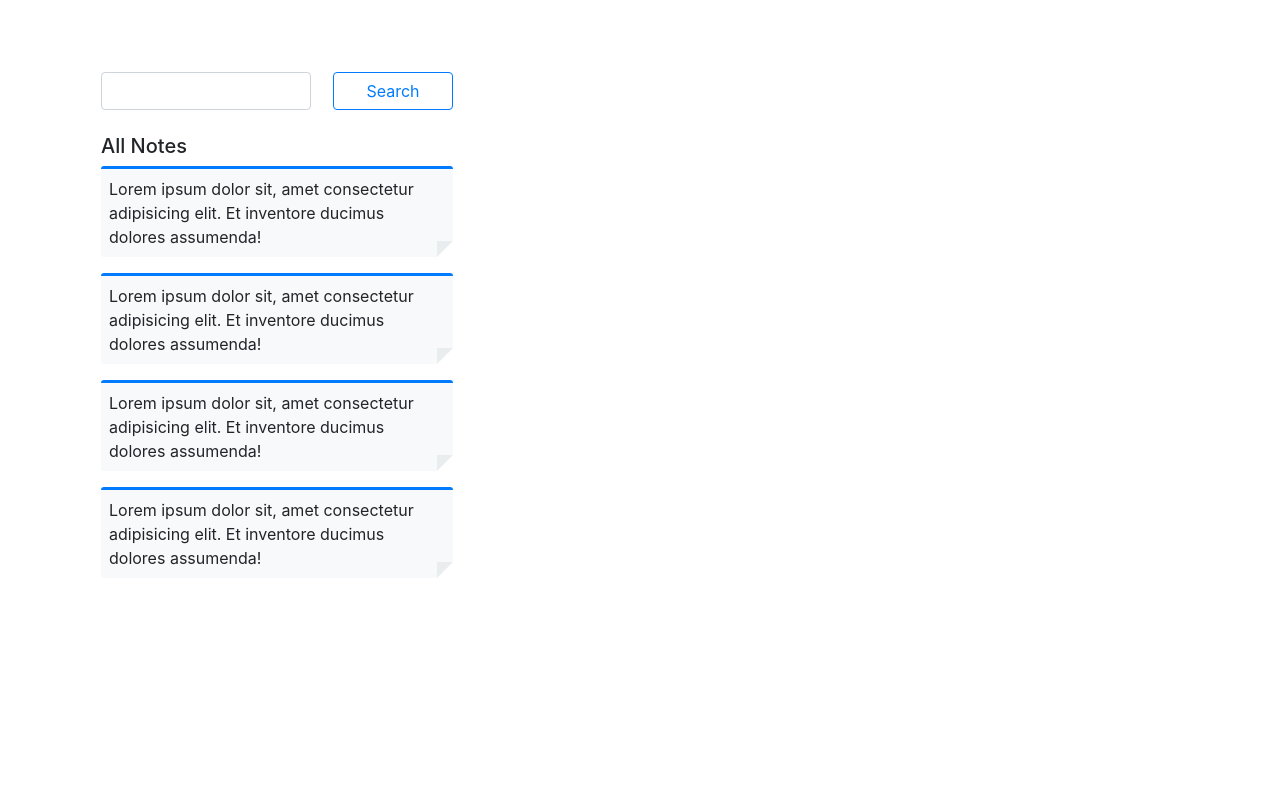
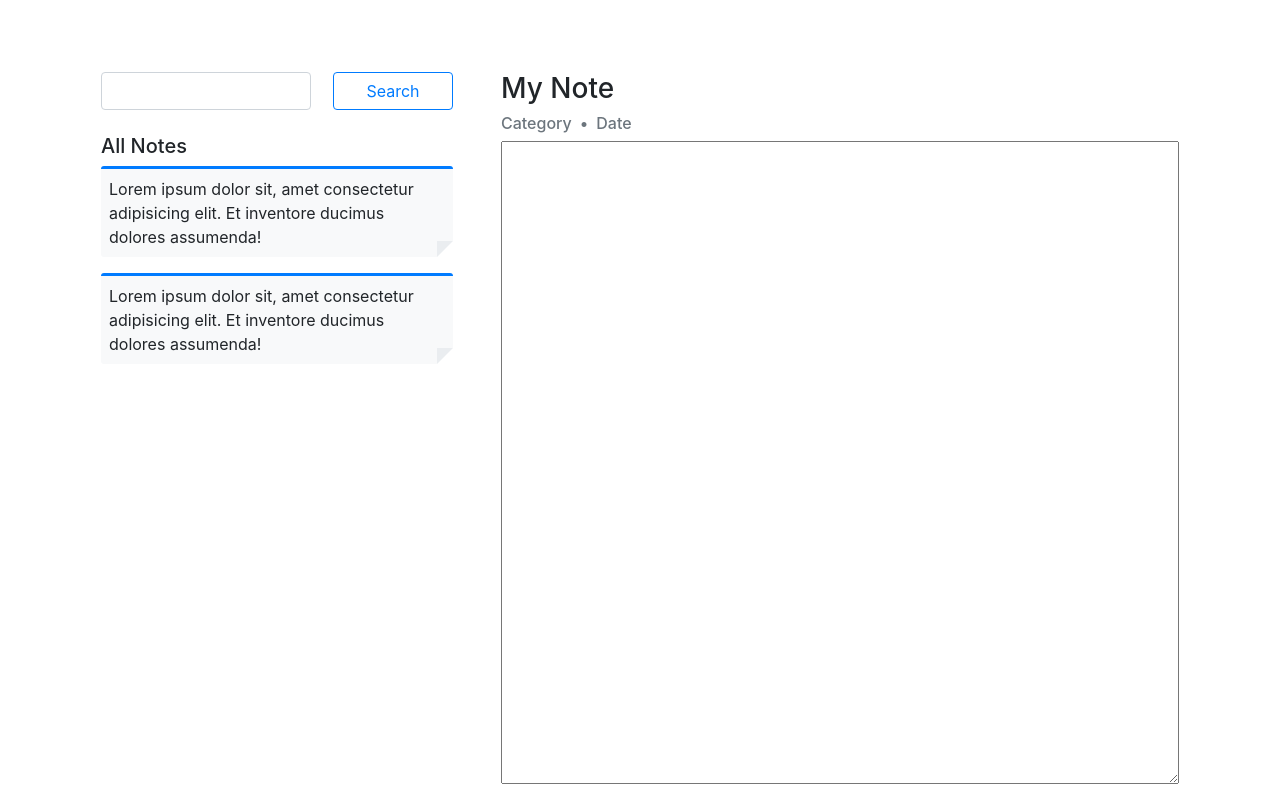
Before and after one commit to DawidKopys/notify, a React app: page / in a window 1280 px wide. Built offline with nearby package versions, Linux system fonts and the light colour scheme.

Commit message:
Initial note text section

```diff
--- a/src/App.js
+++ b/src/App.js
@@ -5,7 +5,8 @@ export default class App extends Component {
   render() {
     return (
       <div className='container mt-5'>
-        <aside className='sidebar float-left pl-3'>
+        {/* todo: remiove bg-white */}
+        <aside className='sidebar float-left pl-3 bg-white'>
           <div className='note-search-container d-flex justify-content-between my-4'>
             <input type='text' className='form-control note-search-input' />
             <button
@@ -25,17 +26,24 @@ export default class App extends Component {
               Lorem ipsum dolor sit, amet consectetur adipisicing elit. Et
               inventore ducimus dolores assumenda!
             </li>
-            <li className='note-preview p-2 my-3 bg-light border-top border-primary'>
-              Lorem ipsum dolor sit, amet consectetur adipisicing elit. Et
-              inventore ducimus dolores assumenda!
-            </li>
-            <li className='note-preview p-2 my-3 bg-light border-top border-primary'>
-              Lorem ipsum dolor sit, amet consectetur adipisicing elit. Et
-              inventore ducimus dolores assumenda!
-            </li>
           </ul>
         </aside>
-        <main className='content'></main>
+        {/* todo: remiove bg-light */}
+        <div className='content'>
+          <main className='note pt-4 mx-3 d-flex flex-column h-100'>
+            <h3>My Note</h3>
+            <div className='d-flex note-category-date text-secondary'>
+              <h6>Category</h6>
+              <h6 className='px-2'>•</h6>
+              <h6>Date</h6>
+            </div>
+            <textarea
+              className='note-text w-100 flex-grow-1'
+              name=''
+              id=''
+            ></textarea>
+          </main>
+        </div>
       </div>
     );
   }
```
